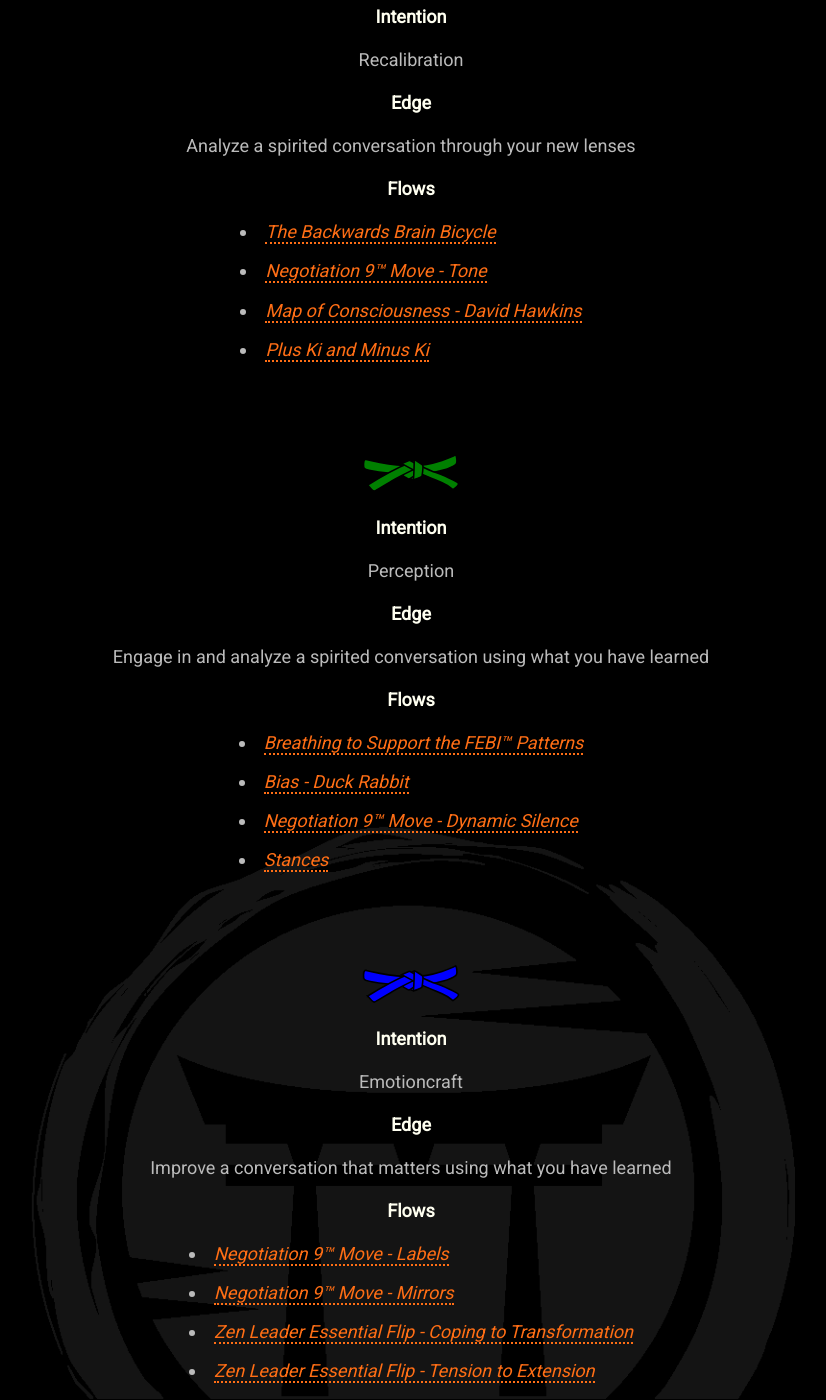
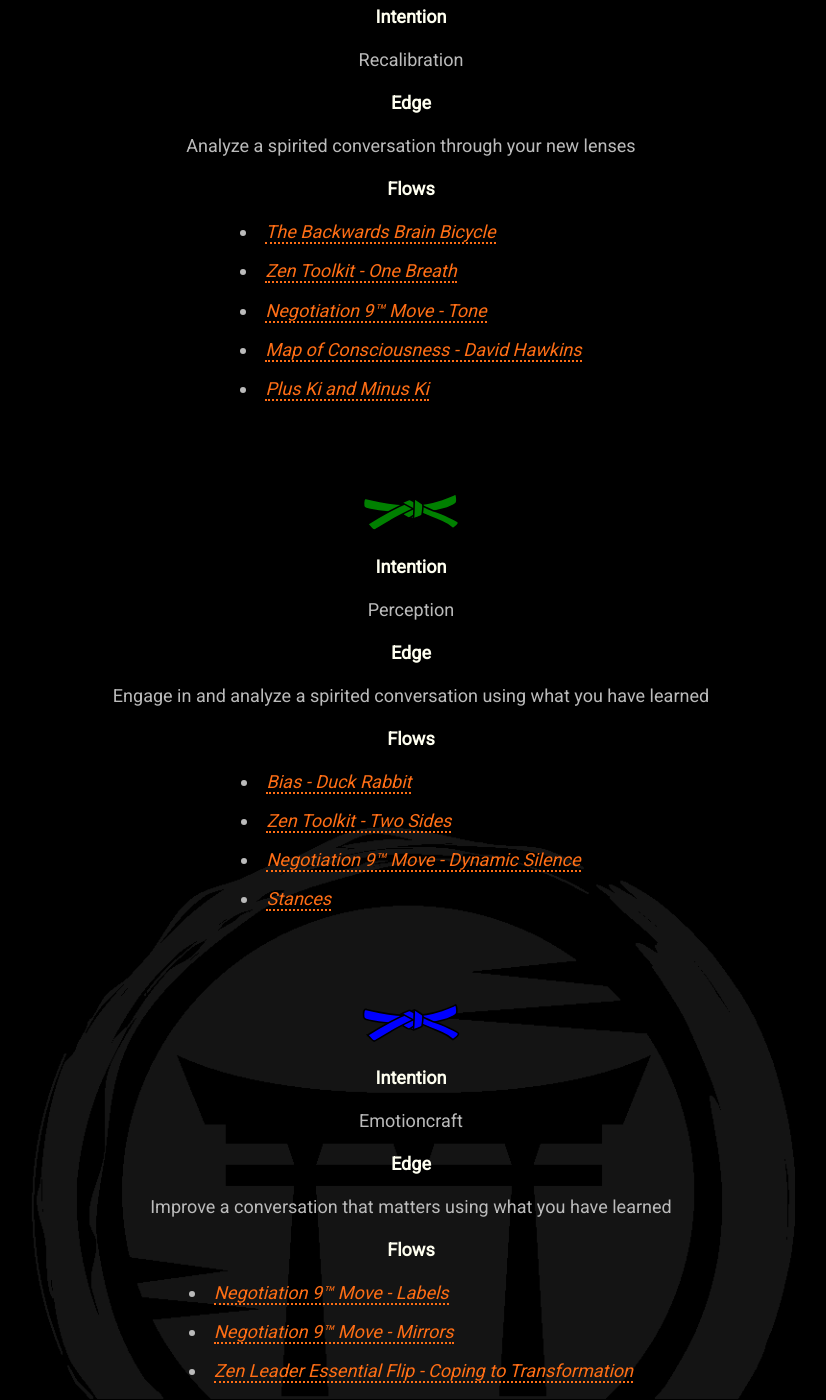
Before and after one commit to mindset-dojo/mindset-dojo.github.io, a Jekyll site: the page built from program.md, in a window 1280 px wide and 1400 px high, scrolled down 2570 px. Shown: the whole window, without its empty margins (229-1055 px from the left). Built offline with Jekyll 4.4.1, drawn with Linux system fonts in a browser that asks for light colours; some web fonts are replaced; some of the changed text lies outside the part shown.

Commit message:
feat: Integrate Zen Toolkit
As Mindset Dojo
We need to Integrate the Zen Toolkit
So that we influence our program into the body

```diff
--- a/_data/program.yaml
+++ b/_data/program.yaml
@@ -55,22 +55,24 @@
     flows:
       - label: The Backwards Brain Bicycle
         url: https://www.youtube.com/watch?v=MFzDaBzBlL0
+      - label: Zen Toolkit - One Breath
+        url: https://vimeo.com/944618879/47e96945a4
       - label: Negotiation 9™ Move - Tone
         url: https://www.blackswanltd.com/newsletter/infographic-the-black-swan-groups-negotiation-9
       - label: Map of Consciousness - David Hawkins
         url: https://www.youtube.com/watch?v=QBxVzTphkik
       - label: Plus Ki and Minus Ki
-        url: https://mindbodyaikido.com/plus-ki-and-minus-ki/
+        url: https://mindbodyaikido.com/plus-ki-and-minus-ki
   - color: green
     label: 5th Kyu
     level: -5
     intention: Perception
     edge: Engage in and analyze a spirited conversation using what you have learned
     flows:
-      - label: Breathing to Support the FEBI™ Patterns
-        url: https://www.youtube.com/watch?v=C53IKjDvU2g
       - label: Bias - Duck Rabbit
         url: https://www.youtube.com/watch?v=36AqMX5uua4
+      - label: Zen Toolkit - Two Sides
+        url: https://vimeo.com/944663134/d4f1c4f333
       - label: Negotiation 9™ Move - Dynamic Silence
         url: https://www.blackswanltd.com/newsletter/infographic-the-black-swan-groups-negotiation-9
       - label: Stances
@@ -131,8 +133,8 @@
     intention: Embodiment
     edge: Live demonstration of wisely timed MetaShifting
     flows:
-      - label: Buddha in Blue Jeans
-        url: https://www.youtube.com/watch?v=FYTqRfJyArM
+      - label: Zen Toolkit - Three Centers
+        url: https://vimeo.com/944672806/e099593826?share=copy
       - label: Making Hara Breathing Automatic
         url: https://youtu.be/UVz1E_cKxp4?si=hl5c7qB4iR6R7ZSs
       - label: Mindset Dojo as Ma-Ai
@@ -149,6 +151,8 @@
     intention: Wu-Wei
     edge: Converstional Randori unpacking your reflective essay about your journey
     flows:
+      - label: Zen Toolkit - Four Patterns
+        url: https://vimeo.com/944675826/c57a7ce142
       - label: The Backwards Brain Tractor
         url: https://youtu.be/lylCYkgC63Q?si=FzuWfAHq4Yie_AHC
       - label: For Something New To Come, Something Old Must Go
```
